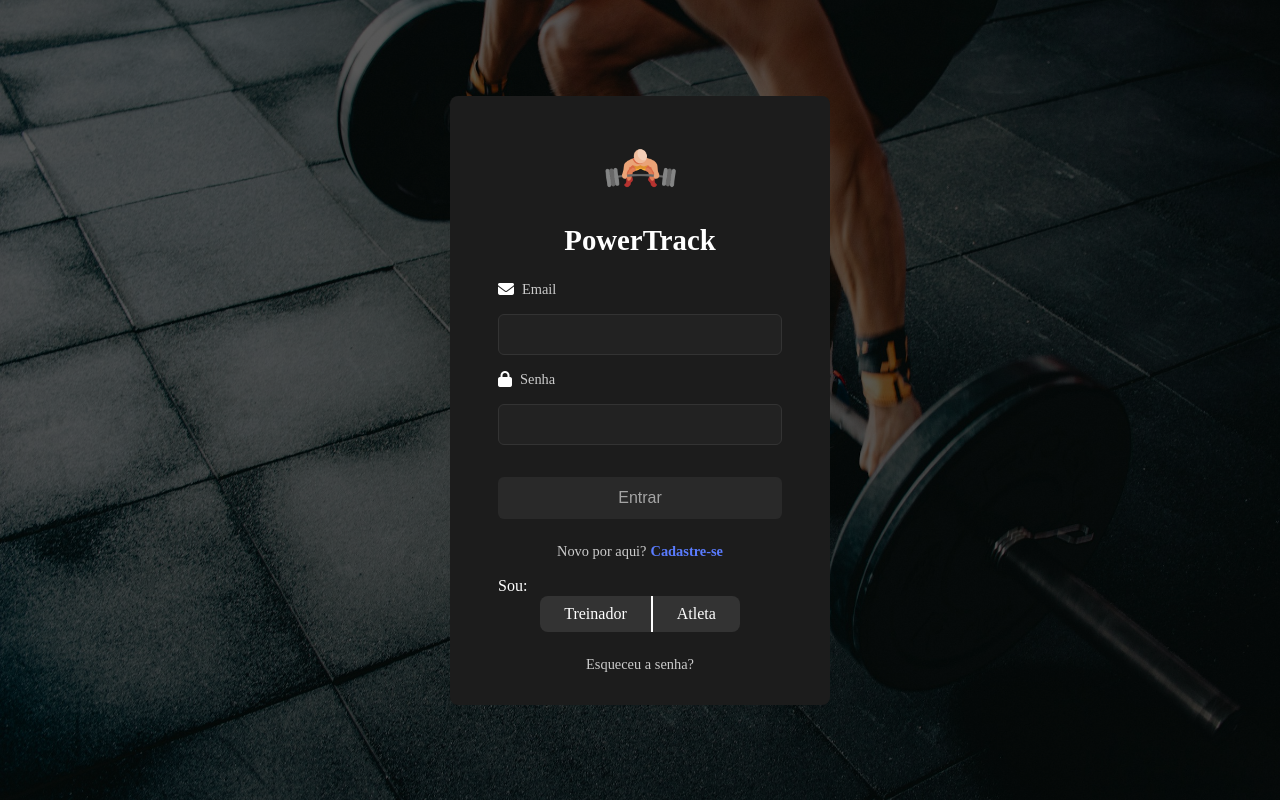
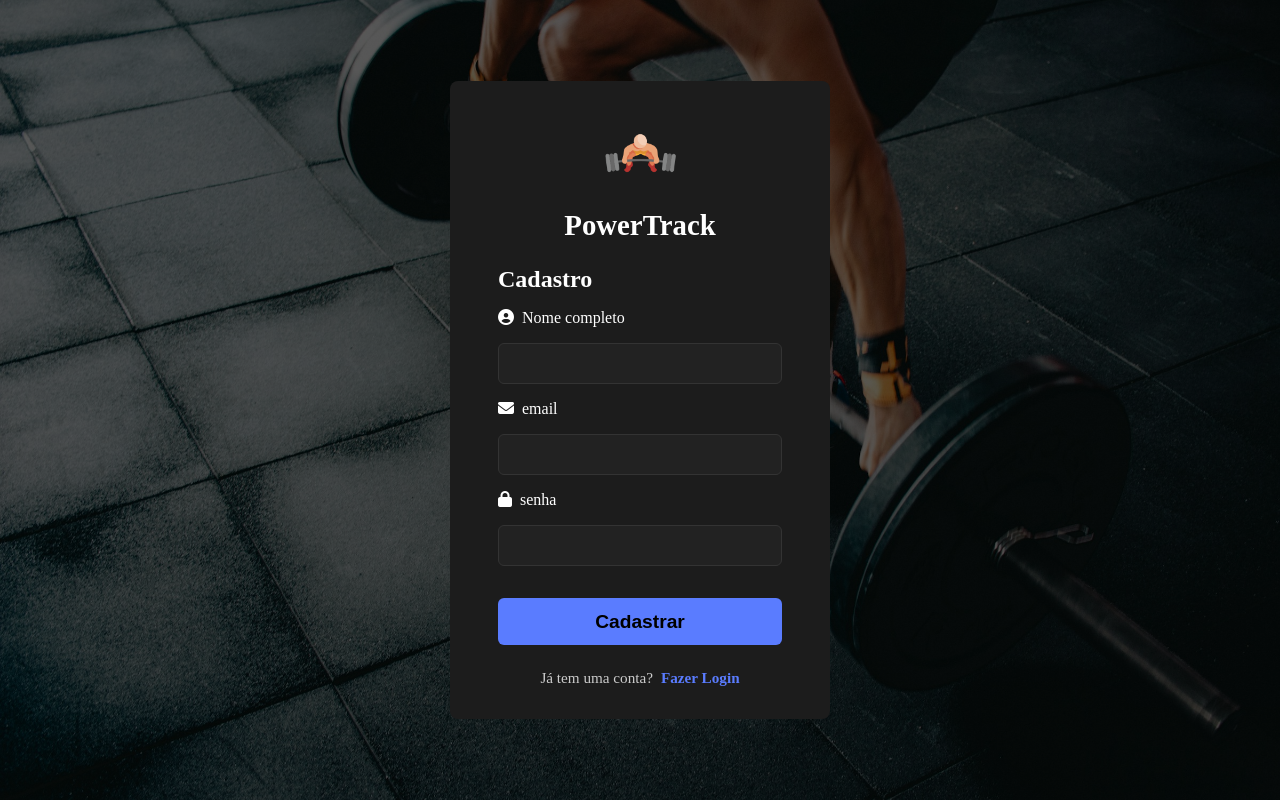
Before and after one commit to leandrosfarias/powertrack-frontend, a Vue app: page /register in a window 1280 px wide. Built offline with nearby package versions, Linux system fonts and the light colour scheme.

Commit message:
feat: Roteamento adicionado e visual tela de registro

```diff
--- a/package.json
+++ b/package.json
@@ -9,7 +9,8 @@
     "preview": "vite preview"
   },
   "dependencies": {
-    "vue": "^3.5.24"
+    "vue": "^3.5.24",
+    "vue-router": "^4.6.4"
   },
   "devDependencies": {
     "@types/node": "^24.10.1",
--- a/src/app/App.vue
+++ b/src/app/App.vue
@@ -1,10 +1,9 @@
 <script setup lang="ts">
-import Login from '../modules/auth/pages/Login.vue';
 </script>
 
 <template>
   <div>
-    <Login />
+    <router-view />
   </div>
 </template>
 
--- a/src/app/router.ts
+++ b/src/app/router.ts
@@ -0,0 +1,30 @@
+import { createRouter, createWebHistory } from 'vue-router'
+import AuthLayout from '../modules/auth/pages/AuthLayout.vue'
+import Login from '../modules/auth/pages/Login.vue'
+import Register from '../modules/auth/pages/Register.vue'
+
+const routes = [
+    {
+        path: '/',
+        component: AuthLayout,
+        children: [
+            {
+                path: '',
+                name: 'Login',
+                component: Login
+            },
+            {
+                path: 'register',
+                name: 'Register',
+                component: Register
+            }
+        ]
+    },
+]
+
+const router = createRouter({
+    history: createWebHistory(),
+    routes
+})
+
+export default router;
--- /dev/null
+++ b/src/modules/auth/pages/AuthLayout.vue
@@ -0,0 +1,61 @@
+<script setup lang="ts">
+import PowerIconLogo from "@/assets/powerlifting_15180074.png"
+</script>
+<template>
+  <div class="page">
+    <div class="page__container">
+      <div class="page__container__header">
+        <div class="page__container__header__img-container">
+          <img :src="PowerIconLogo" alt="icone-powerlifting" class="login-page__logo-icon"></img>
+        </div>
+        <h1>PowerTrack</h1>
+        <router-view/>
+      </div>
+    </div>
+  </div>
+</template>
+<style scoped lang="scss">
+.page {
+  background:
+    linear-gradient(rgba(0, 0, 0, 0.65),
+      rgba(0, 0, 0, 0.65)),
+    url('@/assets/victor-freitas-nA0UDNDbxys-unsplash.jpg') center / cover no-repeat;
+  width: 100vw;
+  height: 100vh;
+  display: flex;
+  align-items: center;
+  justify-content: center;
+
+  &__container {
+    background: #1c1c1c;
+    padding: 2rem 3rem;
+    border-radius: 8px;
+    width: 100%;
+    max-width: 380px;
+    display: flex;
+    flex-direction: column;
+
+    &__header {
+      h1 {
+        text-align: center;
+        margin-bottom: 1.5rem;
+        color: #fff;
+        font-size: 1.8rem;
+      }
+
+      img {
+        width: 80px;
+        height: 80px;
+        object-fit: cover;
+        border-radius: 50%;
+        margin-bottom: 1rem;
+      }
+
+      &__img-container {
+        display: flex;
+        justify-content: center;
+      }
+    }
+  }
+}
+</style>
--- a/src/modules/auth/pages/Login.vue
+++ b/src/modules/auth/pages/Login.vue
@@ -14,13 +14,6 @@ const formIsFilled = computed(() => {
 
 </script>
 <template>
-    <div class="login-page">
-        <div class="login-page__container">
-            <div class="login-page__img-logo-container">
-                <img :src="PowerIconLogo" alt="icone-powerlifting" class="login-page__logo-icon"></img>
-            </div>
-            <h1 class="login-page__title">PowerTrack</h1>
-
     <form class="login-page__form" @submit.prevent="handleLogin">
         <div class="login-page__form-label-container">
             <i class="fas fa-envelope icon"></i>
@@ -37,7 +30,7 @@ const formIsFilled = computed(() => {
         <button class="login-page__button" type="submit" :disabled="!formIsFilled">Entrar</button>
         <div class="login-page__actions-footer">
             <span>Novo por aqui? </span>
-                    <a href="#" class="login-page__link--secondary">Cadastre-se</a>
+            <router-link to="/register" class="login-page__link--secondary">Cadastre-se</router-link>
         </div>
 
 
@@ -52,18 +45,13 @@ const formIsFilled = computed(() => {
             <a href="#">Esqueceu a senha?</a>
         </div>
     </form>
-        </div>
-    </div>
 </template>
 <style scoped lang="scss">
 .login-page {
     background:
-    linear-gradient(
-      rgba(0, 0, 0, 0.65),
-      rgba(0, 0, 0, 0.65)
-    ),
-    url('@/assets/victor-freitas-nA0UDNDbxys-unsplash.jpg')
-      center / cover no-repeat;
+        linear-gradient(rgba(0, 0, 0, 0.65),
+            rgba(0, 0, 0, 0.65)),
+        url('@/assets/victor-freitas-nA0UDNDbxys-unsplash.jpg') center / cover no-repeat;
     width: 100vw;
     height: 100vh;
     display: flex;
@@ -90,17 +78,10 @@ const formIsFilled = computed(() => {
 
     &__logo-icon {
         width: 80px;
-        /* Define um tamanho fixo */
         height: 80px;
-        /* Garante que seja quadrado para o círculo */
         object-fit: cover;
-        /* Garante que a imagem preencha sem distorcer (se necessário) */
         border-radius: 50%;
-        /* Torna o elemento circular */
         margin-bottom: 1rem;
-        /* Espaçamento entre o ícone e o título */
-        /* Opcional: Adicionar uma borda sutil se a imagem não for circular por si só */
-        // border: 2px solid #FFF;
     }
 
     &__img-logo-container {
--- /dev/null
+++ b/src/modules/auth/pages/Register.vue
@@ -0,0 +1,118 @@
+<script></script>
+<template>
+    <form class="register-form">
+        <h2>Cadastro</h2>
+        <label for="">
+            <i class="fas fa-user-circle icon"></i>
+            Nome completo
+        </label>
+        <input type="text">
+        <label for="">
+            <i class="fas fa-envelope icon"></i>
+            email
+        </label>
+        <input type="email">
+        <label for="">
+            <i class="fas fa-lock icon"></i>
+            senha
+        </label>
+        <input type="password">
+
+        <div class="register-form__buttons-container">
+            <button type="submit" class="btn-primary">Cadastrar</button>
+            <!-- <button>Login</button> -->
+        </div>
+
+        <div class="register-form__login-link-wrapper">
+            <span>Já tem uma conta?</span>
+
+            <router-link to="/" class="register-form__login-link">
+                Fazer Login
+            </router-link>
+        </div>
+    </form>
+</template>
+<style scoped lang="scss">
+.register-form {
+    color: #FFF;
+    display: flex;
+    flex-direction: column;
+    gap: 1rem;
+
+    label {
+        color: #FFF;
+        display: flex;
+        gap: 8px;
+    }
+
+    input {
+        padding: 0.75rem;
+        border-radius: 6px;
+        border: 1px solid #333;
+        background: #222;
+        color: #fff;
+
+        &:focus {
+            outline: 1px solid #666;
+        }
+    }
+
+    &__buttons-container {
+        display: flex;
+        flex-direction: column;
+        gap: 16px;
+
+        button {
+            padding: 0.8rem;
+            border-radius: 6px;
+            font-weight: bold;
+            cursor: pointer;
+            transition: background-color 0.2s, border-color 0.2s;
+            border: none;
+            font-size: 1.2em;
+        }
+    }
+
+    button:nth-child(1) { /* O 'Cadastrar' é o quarto elemento, mas queremos o primeiro botão */
+        background-color: #5a7cff; /* Cor Primária de Destaque (Azul) */
+        color: #000; /* Texto preto para alto contraste no fundo azul */
+        margin-top: 1rem; /* Espaço extra para separar dos inputs */
+
+        &:hover {
+            background-color: #7997ff;
+        }
+    }
+
+    &__login-link-wrapper {
+        display: flex;
+        justify-content: center; /* Centraliza a mensagem e o link */
+        align-items: center;
+        gap: 0.5rem;
+        margin-top: 0.5rem; /* Espaço após o botão Cadastrar */
+        font-size: 0.95em;
+        color: #ccc; /* Cor neutra para o span */
+    }
+
+    &__login-link {
+        color: #5a7cff; /* Cor de destaque para o link */
+        font-weight: bold;
+        text-decoration: none;
+        transition: color 0.2s;
+
+        &:hover {
+            color: #7997ff;
+            text-decoration: underline;
+        }
+    }
+
+    .btn--primary {
+        background-color: #5a7cff;
+        color: #000;
+        margin-top: 1rem;
+
+        &:hover {
+            background-color: #7997ff;
+        }
+    }
+}
+</style>
```
Also changed, not shown: src/app/main.ts (+6 -1 lines), 1 other file (tests, documents, lock files or other folders). Lines whose indentation alone changed are shown as unchanged.
